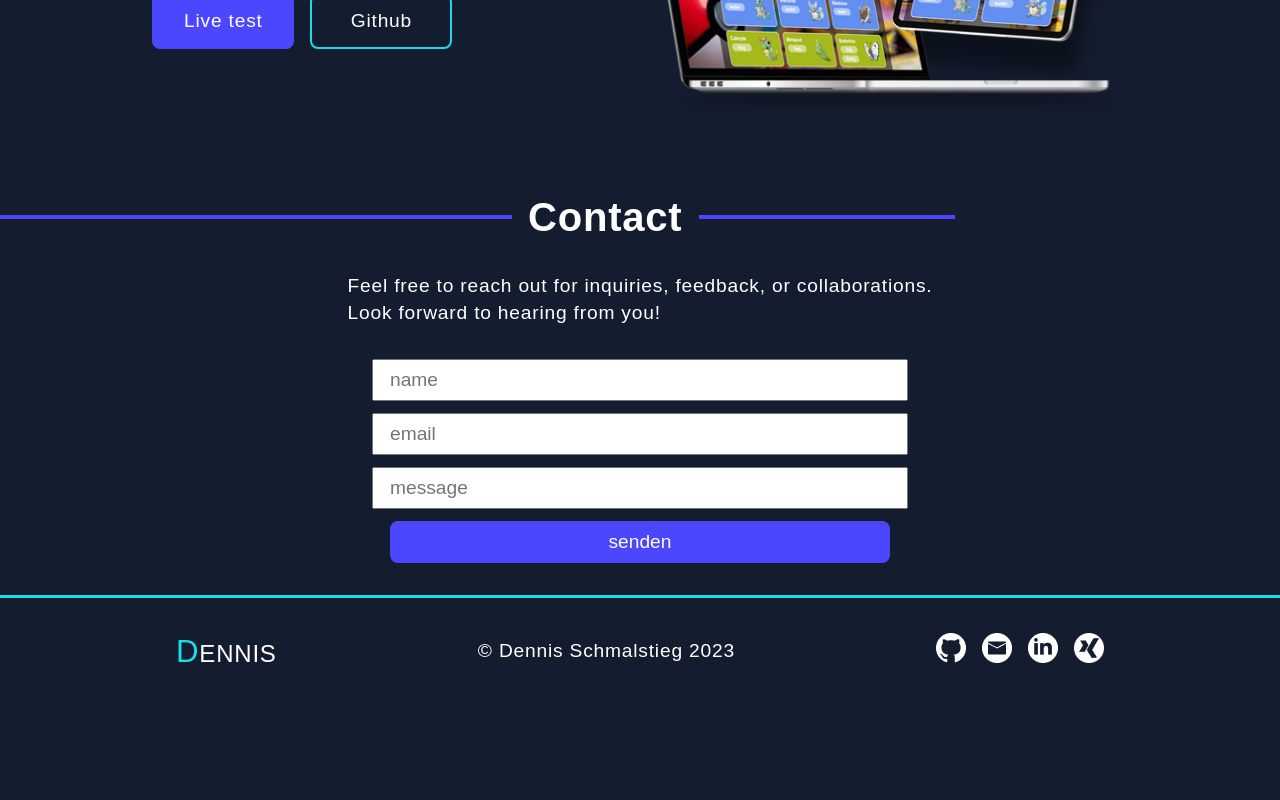
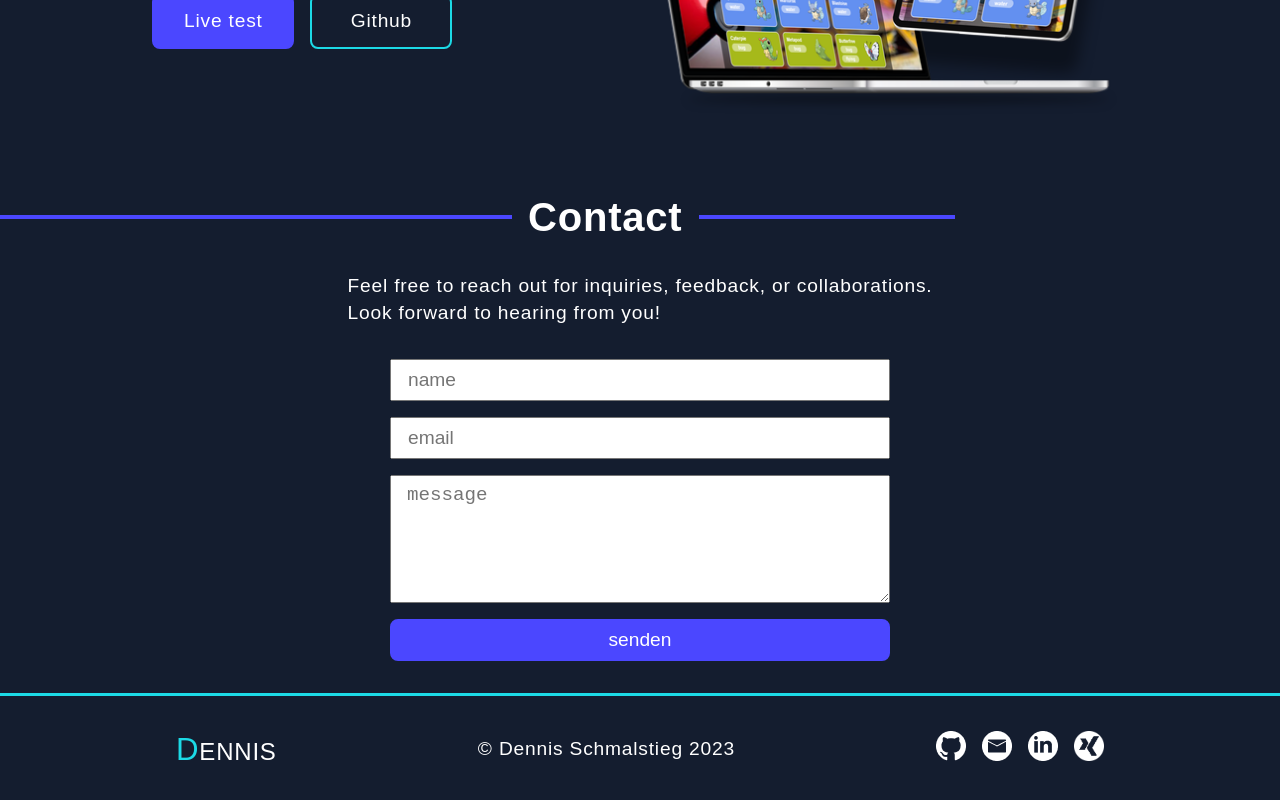
Before and after one commit to felianfilian/portfolio, an Angular app: page / in a window 1280 px wide. Shown: the part 2956-3756 px from the top of the page. Before the commit the page ends 3662 px from the top, so only its background shows below. Built offline with nearby package versions, Linux system fonts and the light colour scheme.

Commit message:
form style update

```diff
--- a/src/app/section02-about/section02-about.component.scss
+++ b/src/app/section02-about/section02-about.component.scss
@@ -51,3 +51,18 @@
     display: none;
   }
 }
+
+@media (max-width: 576px) {
+  .about-container {
+    justify-content: center;
+    text-align: center;
+  }
+
+  .benefit-container {
+    flex-direction: column;
+    align-items: center;
+    gap: 16px;
+
+    padding: 32px 0 0 0;
+  }
+}
--- a/src/app/section05-contact/section05-contact.component.html
+++ b/src/app/section05-contact/section05-contact.component.html
@@ -12,8 +12,8 @@
     </div>
     <form (submit)="sendMail()" method="post" #myForm>
       <input type="text" placeholder="name" #namefield />
-      <input type="text" placeholder="email" #mailfield />
-      <input type="text" placeholder="message" #messagefield />
+      <input type="email" placeholder="email" #mailfield />
+      <textarea rows="5" placeholder="message" #messagefield></textarea>
       <input
         class="button-01 btn-blue"
         type="submit"
--- a/src/app/section05-contact/section05-contact.component.scss
+++ b/src/app/section05-contact/section05-contact.component.scss
@@ -4,10 +4,14 @@ form {
   display: flex;
   flex-direction: column;
   align-items: center;
-  gap: 12px;
+  gap: 16px;
+
+  width: 100%;
 }
 
-input {
+input,
+textarea {
+  box-sizing: border-box;
   width: 500px;
 
   padding: 8px 16px;
@@ -16,7 +20,8 @@ input {
 }
 
 @media (max-width: 576px) {
-  input {
-    width: 80vw;
+  input,
+  textarea {
+    width: 100%;
   }
 }
```
